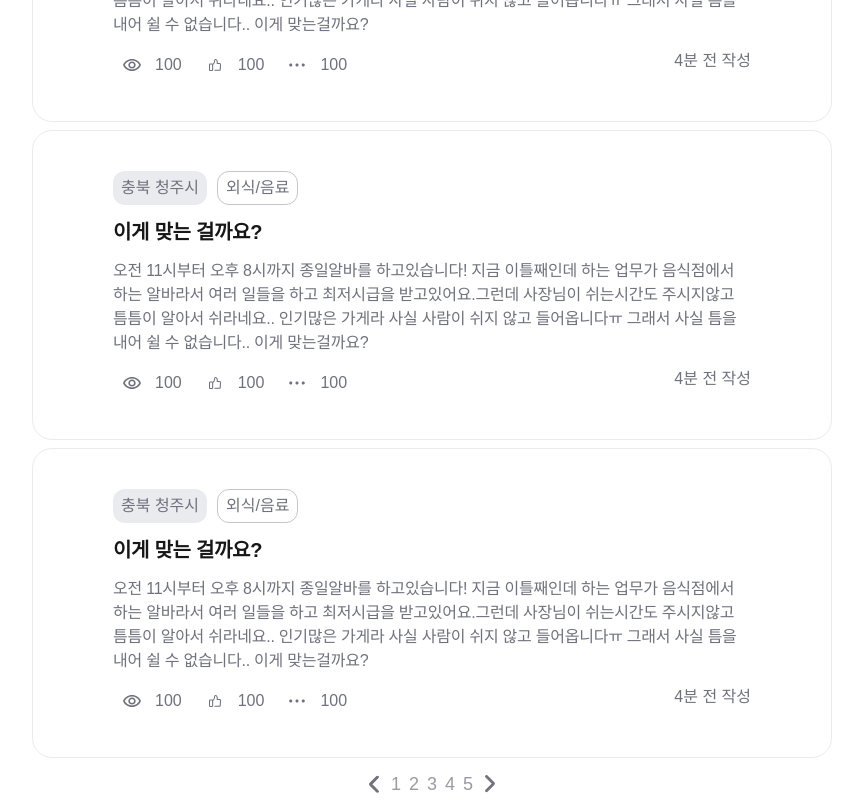
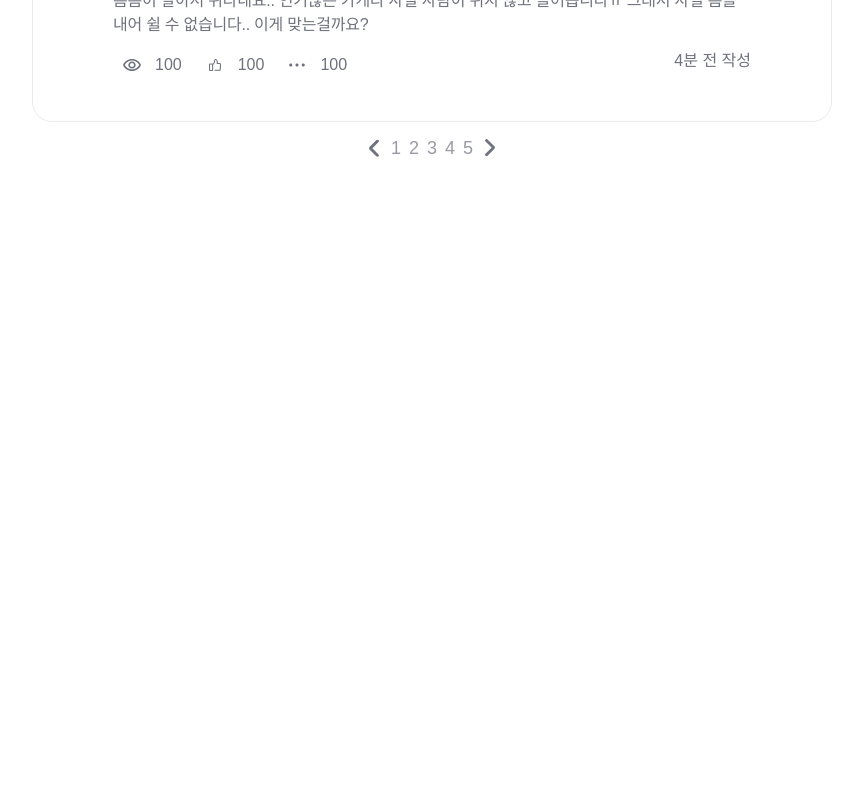
Before and after one commit to Core-Foreign-Employee-Hiring/Front-end, a Next.js app in the folder forwork-fe/: page /review in a window 1280 px wide. Shown: the part 1200-2008 px from the top of the page, without its empty margins (208-1071 px from the left). After the commit the page ends 1372 px from the top, so only its background shows below. Built offline with nearby package versions, Linux system fonts and the light colour scheme; a web font is replaced by a local one.

Commit message:
refactor: 페이지네이션 컴포넌트
페이지네이션 버튼을 컴포넌트화

```diff
--- a/forwork-fe/src/components/review/JobReviewBoard.tsx
+++ b/forwork-fe/src/components/review/JobReviewBoard.tsx
@@ -6,8 +6,7 @@ import Input from "../common/Input";
 import { useState } from "react";
 import ReviewPost from "./ReviewPost";
 import SortButton from "./SortButton";
-import ArrowForwardIcon from "@/src/assets/common/ArrowForwardIcon";
-import NavBar from "../common/NavBar";
+import PaginationButton from "./PaginationButton";
 
 const JobReviewBoard = () => {
   const [inputValue, setInputValue] = useState("");
@@ -75,37 +74,8 @@ const JobReviewBoard = () => {
         replies="100"
         relativeTimestamp="4분 전 작성"
       />
-      <ReviewPost
-        regionTag="충북 청주시"
-        jobTag="외식/음료"
-        title="이게 맞는 걸까요?"
-        content="오전 11시부터 오후 8시까지 종일알바를 하고있습니다! 지금 이틀째인데 하는 업무가 음식점에서 하는 알바라서 여러 일들을 하고 최저시급을 받고있어요.그런데 사장님이 쉬는시간도 주시지않고 틈틈이 알아서 쉬라네요.. 인기많은 가게라 사실 사람이 쉬지 않고 들어옵니다ㅠ 그래서 사실 틈을 내어 쉴 수 없습니다.. 이게 맞는걸까요?"
-        views="100"
-        likes="100"
-        replies="100"
-        relativeTimestamp="4분 전 작성"
-      />
-      <ReviewPost
-        regionTag="충북 청주시"
-        jobTag="외식/음료"
-        title="이게 맞는 걸까요?"
-        content="오전 11시부터 오후 8시까지 종일알바를 하고있습니다! 지금 이틀째인데 하는 업무가 음식점에서 하는 알바라서 여러 일들을 하고 최저시급을 받고있어요.그런데 사장님이 쉬는시간도 주시지않고 틈틈이 알아서 쉬라네요.. 인기많은 가게라 사실 사람이 쉬지 않고 들어옵니다ㅠ 그래서 사실 틈을 내어 쉴 수 없습니다.. 이게 맞는걸까요?"
-        views="100"
-        likes="100"
-        replies="100"
-        relativeTimestamp="4분 전 작성"
-      />
-      <div className="flex justify-center">
-        <div className="flex justify-center translate-y-0.5 w-[36px] h-[36px] px-[5px] py-[3px] self-start fill-gray3"><ArrowForwardIcon direction="right"/></div>
-        <div className="flex gap-[8px] justify-center items-center text-gray4 text-[18px]">
-        <div>1</div>
-        <div>2</div>
-        <div>3</div>
-        <div>4</div>
-        <div>5</div>
-        </div>
-        <div className="flex justify-center translate-y-1.5 w-[36px] h-[36px] px-[5px] py-[3px] fill-main"><ArrowForwardIcon/></div>
-      </div>
+
+      <PaginationButton />
     </div>
   );
 };
--- /dev/null
+++ b/forwork-fe/src/components/review/PaginationButton.tsx
@@ -0,0 +1,19 @@
+import ArrowForwardIcon from "@/src/assets/common/ArrowForwardIcon"
+
+const PaginationButton = () => {
+  return(
+    <div className="flex justify-center">
+        <div className="flex justify-center translate-y-0.5 w-[36px] h-[36px] px-[5px] py-[3px] self-start fill-gray3"><ArrowForwardIcon direction="right"/></div>
+        <div className="flex gap-[8px] justify-center items-center text-gray4 text-[18px]">
+        <div>1</div>
+        <div>2</div>
+        <div>3</div>
+        <div>4</div>
+        <div>5</div>
+        </div>
+        <div className="flex justify-center translate-y-1.5 w-[36px] h-[36px] px-[5px] py-[3px] fill-main"><ArrowForwardIcon/></div>
+      </div>
+  )
+}
+
+export default PaginationButton
```
